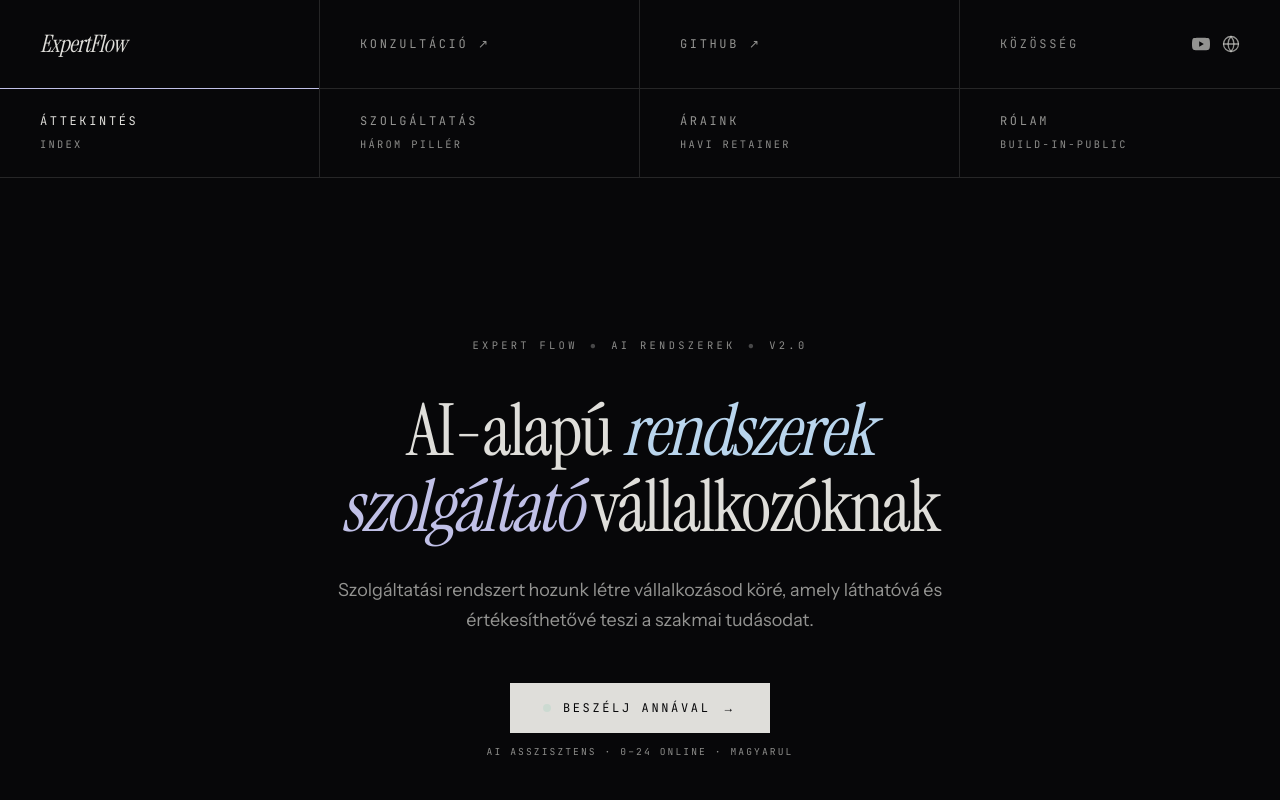
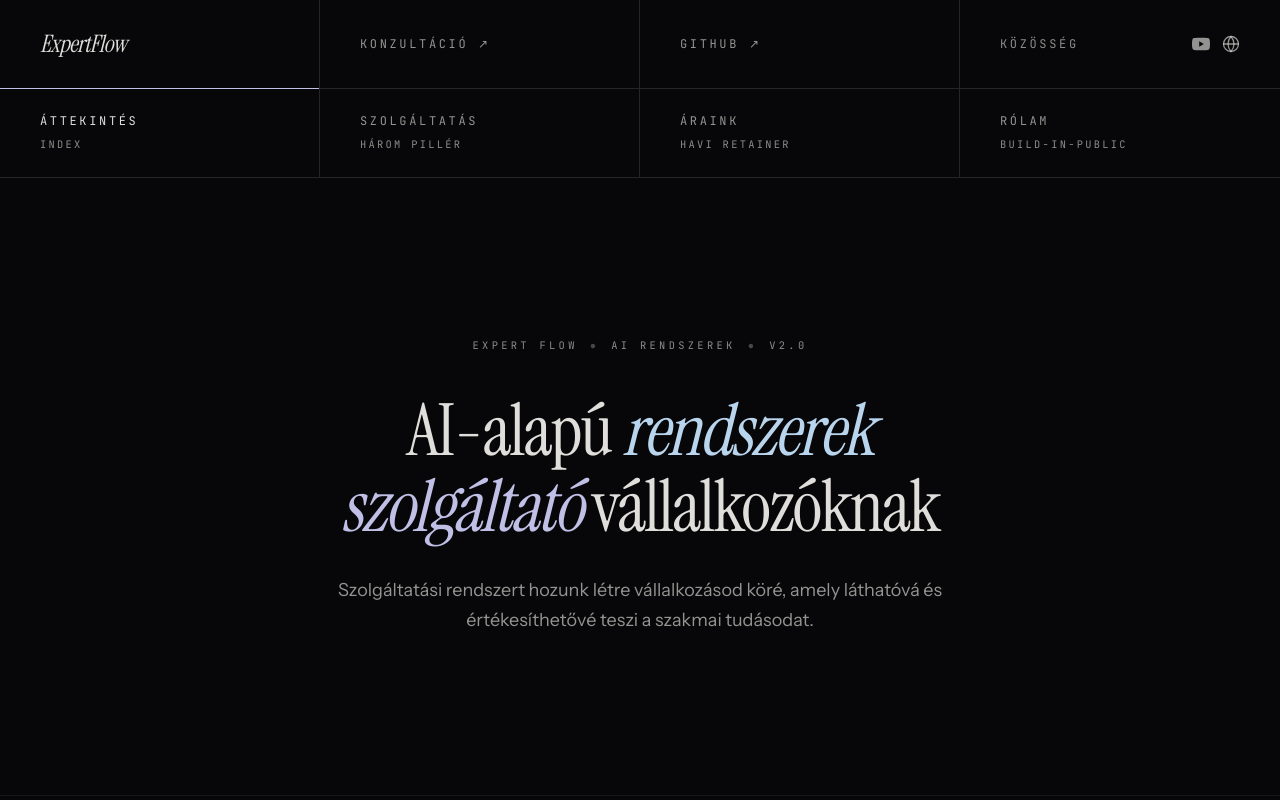
Before and after one commit to expertflow-attila/expert-flow-academy, a Next.js app: page / in a window 1280 px wide. Shown: the top 800 px of the page. Built offline with nearby package versions, Linux system fonts and the light colour scheme.

Commit message:
revert: Anna CTA eltávolítva — Anna landing standalone marad

```diff
--- a/app/page.tsx
+++ b/app/page.tsx
@@ -1,6 +1,6 @@
 import Image from "next/image";
 import Link from "next/link";
-import { ANNA_URL, CTA_URL, Footer, Header, SectionLabel, SectionTitle } from "@/components/site-chrome";
+import { CTA_URL, Footer, Header, SectionLabel, SectionTitle } from "@/components/site-chrome";
 
 /* ─────────────────────────────────────────────────────────────────── */
 /*  HERO                                                                */
@@ -27,20 +27,6 @@ function Hero() {
           Szolgáltatási rendszert hozunk létre vállalkozásod köré, amely láthatóvá és értékesíthetővé
           teszi a szakmai tudásodat.
         </p>
-
-        {/* Beszélj Annával — primary CTA */}
-        <div className="animate-fade-in-up delay-300 mt-12 flex flex-col items-center gap-3">
-          <Link
-            href={ANNA_URL}
-            className="hover-arrow group inline-flex items-center gap-3 border border-foreground bg-foreground px-8 py-4 font-mono text-xs uppercase tracking-[0.22em] text-background transition-colors hover:bg-transparent hover:text-foreground"
-          >
-            <span className="inline-block h-2 w-2 rounded-full bg-[var(--color-accent-mint)] animate-pulse" />
-            Beszélj Annával <span className="arrow">→</span>
-          </Link>
-          <span className="font-mono text-[0.6rem] uppercase tracking-[0.22em] text-foreground-muted">
-            AI asszisztens · 0–24 online · magyarul
-          </span>
-        </div>
       </div>
     </section>
   );
--- a/components/site-chrome.tsx
+++ b/components/site-chrome.tsx
@@ -3,7 +3,6 @@ import Link from "next/link";
 export const CTA_URL = "https://cal.com/attila-nagy-8uefco/30min";
 export const YOUTUBE_URL = "https://www.youtube.com/@nagyattilaferenc";
 export const GITHUB_URL = "https://github.com/expertflow-attila";
-export const ANNA_URL = "https://expertflow-anna.vercel.app";
 
 type Page = { href: string; label: string; sub: string };
 
```
